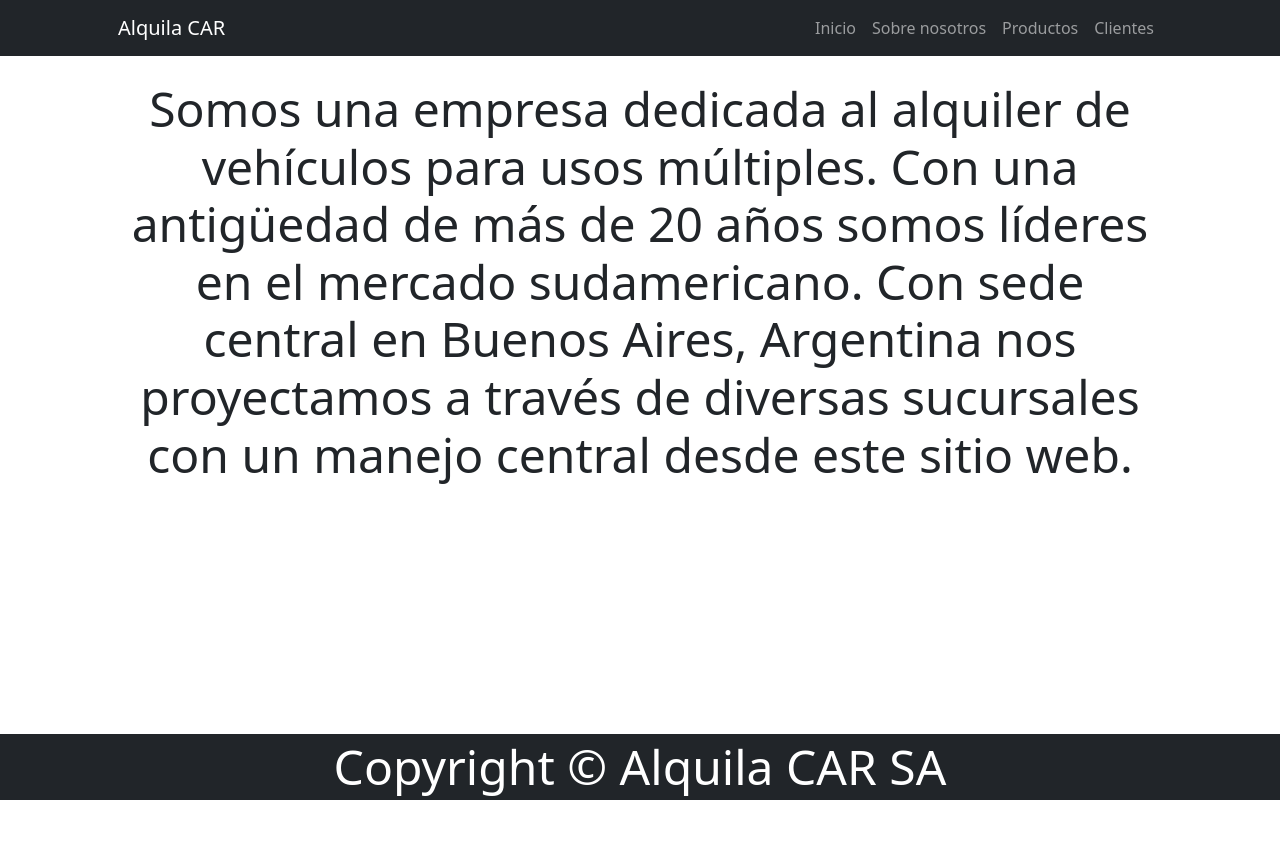
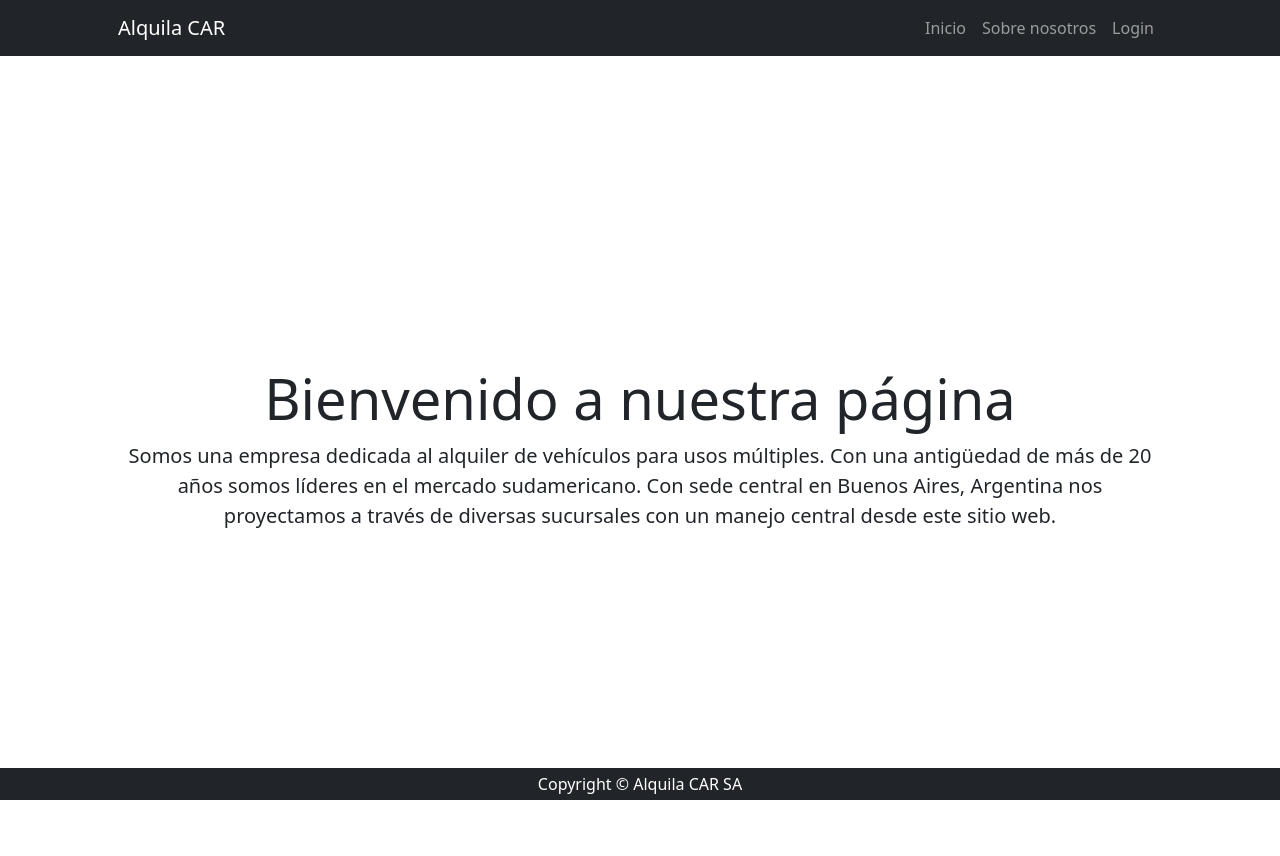
Before and after one commit to Fausto28/MiPrimeraPagina-FaustoEstamatti, a Django app: page /about/ in a window 1280 px wide. Before the commit the page ends 800 px from the top, so only its background shows below. Run offline with Django 5.2, Linux system fonts and the light colour scheme; some libraries are stand-ins or nearby versions.

Commit message:
Login & Logout

```diff
--- a/project/core/templates/core/about.html
+++ b/project/core/templates/core/about.html
@@ -2,9 +2,15 @@
 
 {%block content%}
 
-    <div class='text-center display-5 nb-15 mt-4' style='font-size:huge'>
-        Somos una empresa dedicada al alquiler de vehículos para usos múltiples.
-        Con una antigüedad de más de 20 años somos líderes en el mercado sudamericano.
-        Con sede central en Buenos Aires, Argentina nos proyectamos a través de diversas sucursales con un manejo central desde este sitio web.
+    <div class='d-flex justify-content-center align-items-center' style='height: 100vh'>
+        <div class='text-center'>
+            <h1 class='display-4'>Bienvenido a nuestra página</h1>
+            <p class='lead'> Somos una empresa dedicada al alquiler de vehículos para usos múltiples.
+                Con una antigüedad de más de 20 años somos líderes en el mercado sudamericano.
+                Con sede central en Buenos Aires, Argentina nos proyectamos a través de diversas sucursales con un manejo central desde este sitio web.</p>
+        </div>
+    </div>
+
+
 
 {%endblock content%}
--- a/project/core/templates/core/navbar.html
+++ b/project/core/templates/core/navbar.html
@@ -5,10 +5,24 @@
         <button class="navbar-toggler" type="button" data-bs-toggle="collapse" data-bs-target="#navbarSupportedContent" aria-controls="navbarSupportedContent" aria-expanded="false" aria-label="Toggle navigation"><span class="navbar-toggler-icon"></span></button>
         <div class="collapse navbar-collapse" id="navbarSupportedContent">
             <ul class="navbar-nav ms-auto mb-2 mb-lg-0">
+
                 <li class="nav-item"><a class="nav-link {%if index %} active {%endif%}" aria-current="page" href="{% url 'core:index' %}">Inicio</a></li>
                 <li class="nav-item"><a class="nav-link {%if index %} active {%endif%}" href="{% url 'core:about'%}">Sobre nosotros</a></li>
-                <li class="nav-item"><a class="nav-link {%if index %} active {%endif%}" href="{% url 'producto:index'%}">Productos</a></li>
-                <li class="nav-item"><a class="nav-link {%if index %} active {%endif%}" href="{% url 'cliente:index' %}">Clientes</a></li>
+
+                {% if user.is_authenticated %}
+                    <li class="nav-item"><a class="nav-link {%if index %} active {%endif%}" href="{% url 'producto:index'%}">Productos</a></li>
+                    <li class="nav-item"><a class="nav-link {%if index %} active {%endif%}" href="{% url 'cliente:index'%}">Clientes</a></li>
+                    <li class="nav-item"><a class="nav-link">{{user.username}}</a></li>
+                    <li class="nav-item">
+                        <form action='{% url "core:logout" %}' method='POST'>
+                            <button type="submit" class='btn btn-danger'>Logout</button>
+                            {% csrf_token %}
+                        </form>
+                    </li>
+                {% else %}
+                    <li class="nav-item"><a class="nav-link {%if index %} active {%endif%}" href="{% url 'core:login' %}">Login</a></li>
+                {%endif%}
+
             </ul>
         </div>
     </div>
--- a/project/core/urls.py
+++ b/project/core/urls.py
@@ -1,8 +1,11 @@
 from django.urls import path
-
-from .views import index, about
+from django.views.generic.base import TemplateView
+from .views import *
+from django.contrib.auth.views import LogoutView
 
 urlpatterns = [
     path("", index, name="index"),
-    path("about/", about, name="about")
+    path("about/", TemplateView.as_view(template_name='core/about.html'), name="about"),
+    path('login/', CustomLoginView.as_view(template_name='core/login.html'), name='login'),
+    path('logout/', LogoutView.as_view(template_name='core/logout.html'), name='logout'),
 ]
--- a/project/core/views.py
+++ b/project/core/views.py
@@ -1,7 +1,8 @@
 from django.http import HttpRequest, HttpResponse
 from django.shortcuts import render
 from django.urls import reverse
-
+from django.contrib.auth.views import LoginView
+from .forms import *
 def index(request):
     contexto={'index': False, 'about':False, 'clientes':False, 'productos':False}
     if request.path == reverse('core:index'):
@@ -20,3 +21,7 @@
 def about(request):
 
     return render(request, "core/about.html")
+
+class CustomLoginView(LoginView):
+    authentication_form = CustomAuthenticationForm
+    template_name = "core/login.html"
```
Also changed, not shown: project/core/forms.py (added, +12 -0 lines), project/core/templates/core/login.html (added, +22 -0 lines), project/core/templates/core/logout.html (added, +9 -0 lines), project/db.sqlite3.
